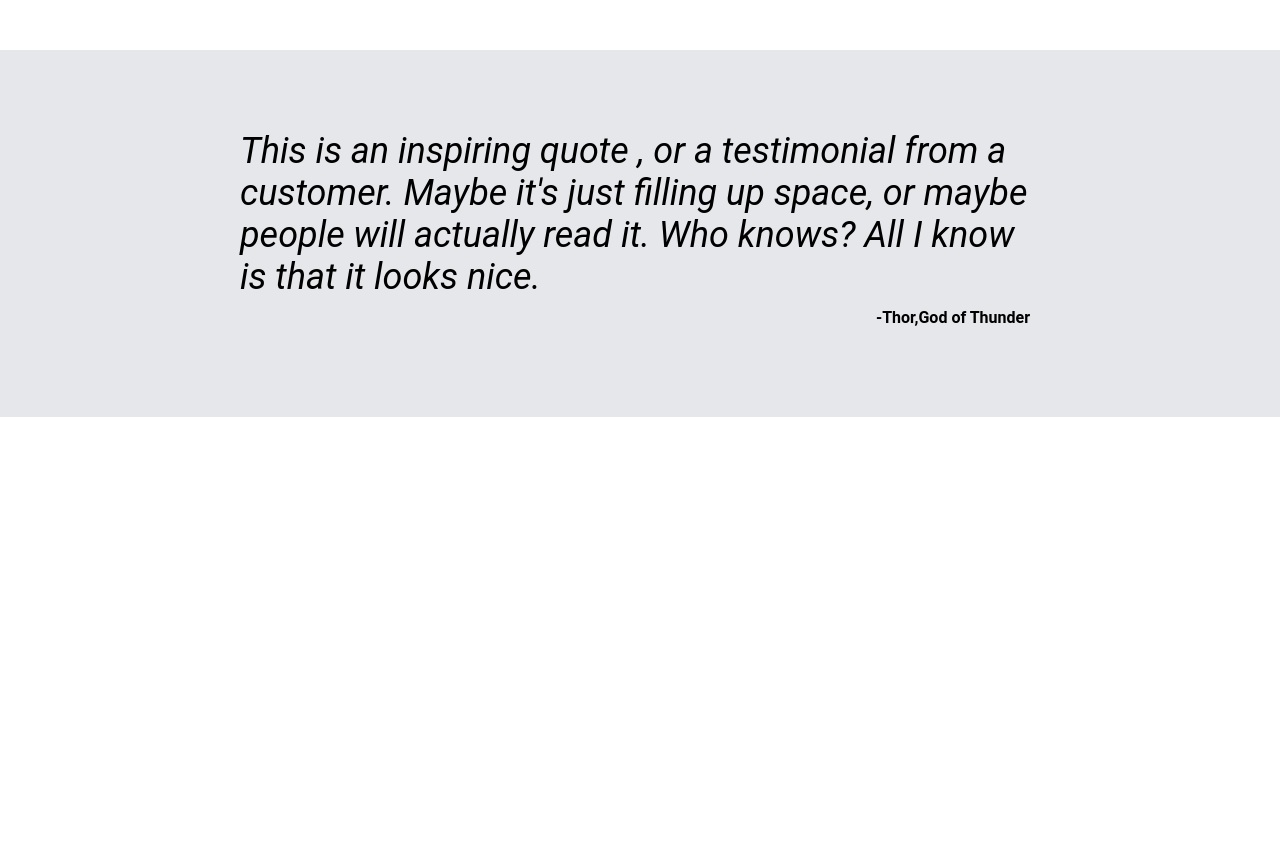
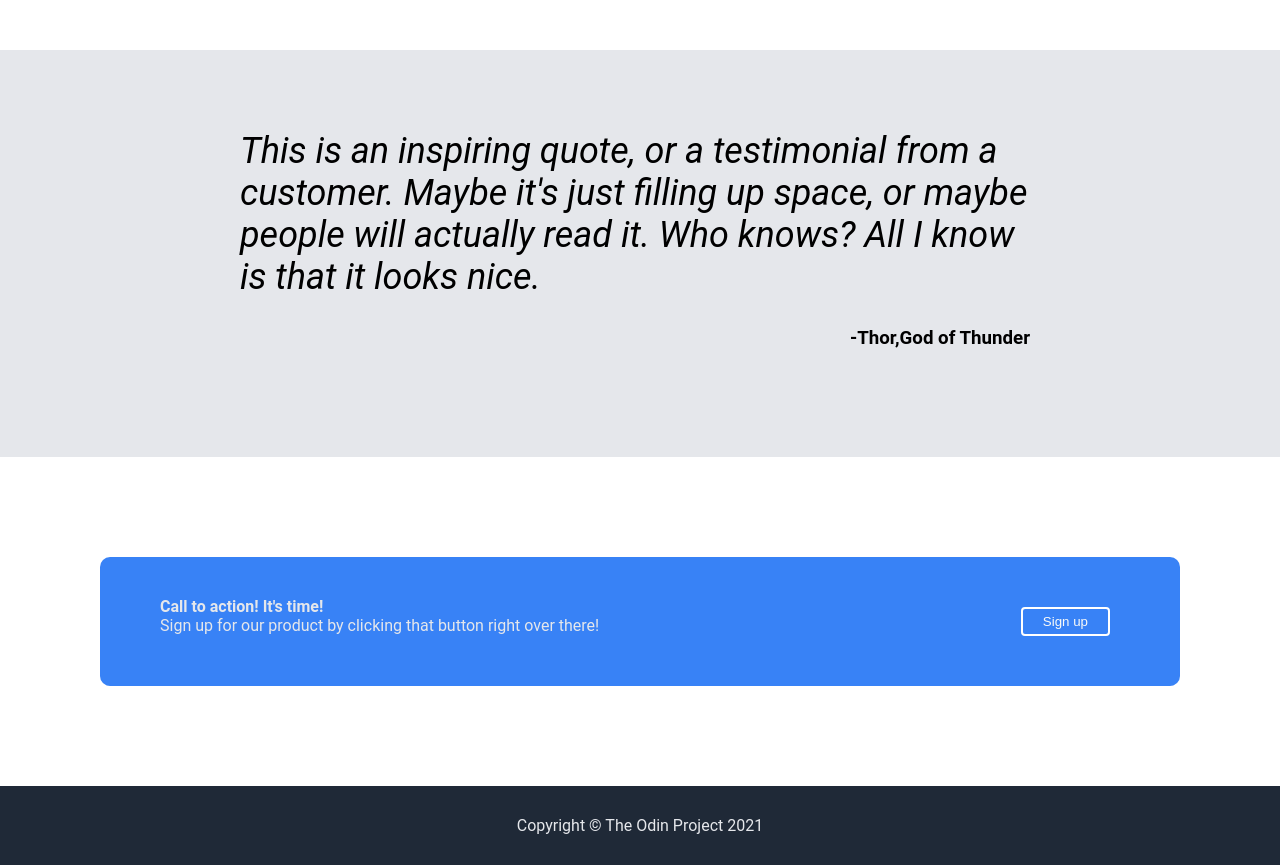
Before and after one commit to Vemani-bhumi/Landing-page, a plain HTML site: page index.html in a window 1280 px wide. Shown: the part 840-1705 px from the top of the page. Before the commit the page ends 1257 px from the top, so only its background shows below. Drawn offline with Linux system fonts and the light colour scheme.

Commit message:
change font in class third

```diff
--- a/index.html
+++ b/index.html
@@ -25,7 +25,7 @@
             <div class="left">
                 <div class="heading"><strong>This website is awesome</strong></div>
                 <div>This website has some subtext that goes here under the main title. It's a smaller font and the color is lower contrast</div>
-                <button>Sign up</button>
+                <button class="top-button">Sign up</button>
             </div>
             <div class="right">
             </div>
@@ -67,9 +67,28 @@
         </div>
         <div class="third">
             <div class="qoute-section">
-                <div class="qoute">This is an inspiring quote , or a testimonial from a customer. Maybe it's just filling up space, or maybe people will actually read it. Who knows? All I know is that it looks nice.</div>
-                <div class="by"><strong>-Thor,God of Thunder</strong></div>
+                <div class="qoute">This is an inspiring quote, or a testimonial from a customer. Maybe it's just filling up space, or maybe people will actually read it. Who knows? All I know is that it looks nice.</div>
+                <div class="by"><h3><strong>-Thor,God of Thunder</strong></h3></div>
             </div>
+        </div>
+        <div class="fourth">
+
+                <div class="card-left">
+                    <div>
+                        <strong>Call to action! It's time!</strong>
+                    </div>
+                    <div>
+                        Sign up for our product by clicking that button right over there!
+                    </div>
+                </div>
+                <div class="card-right">
+                    <button class="bottom-button">Sign up</button>
+                </div>
+
+        </div>
+        <div class="footer">
+            <div>Copyright © The Odin Project 2021</div>
+
         </div>
     </div>
 </body>
--- a/style.css
+++ b/style.css
@@ -51,7 +51,7 @@ ul{
     width:400px;
     height:200px;
 }
-button{
+.top-button,.bottom-button{
     background-color:#3882f6;
     color:#f9faf8;
     padding:5px 20px;
@@ -60,6 +60,10 @@ button{
     outline:none;
     border:none;
     border-radius: 4px;
+}
+
+.bottom-button{
+    border:white solid 2px;
 }
 
 .heading{
@@ -87,9 +91,6 @@ button{
 
 .images-section{
     display:flex;
-
-
-
 }
 
 .section{
@@ -103,7 +104,7 @@ button{
     width:130px;
     height:130px;
     border:#3882f6 solid;
-    border-radius: 8px;
+    border-radius: 10px;
     margin-bottom: 10px;
 
 
@@ -125,7 +126,7 @@ button{
 
 .qoute{
     font-size: 36px;
-    font-style: italic;
+    font-style:italic;
 }
 
 .by{
@@ -135,6 +136,24 @@ button{
 }
 
 
+.fourth{
+    background-color: #3882f6;
+    margin: 100px;
+    padding: 40px 60px;
+    border-radius: 10px;
+    color:#e5e7eb;
+    display:flex;
+    justify-content: space-between;
+}
+.footer{
+    background-color: #1f2937;
+    padding: 30px;
+    display:flex;
+    justify-content: center;
+    align-items: center;
+    color:#e5e7eb
+}
+
 
 
 /*
```
